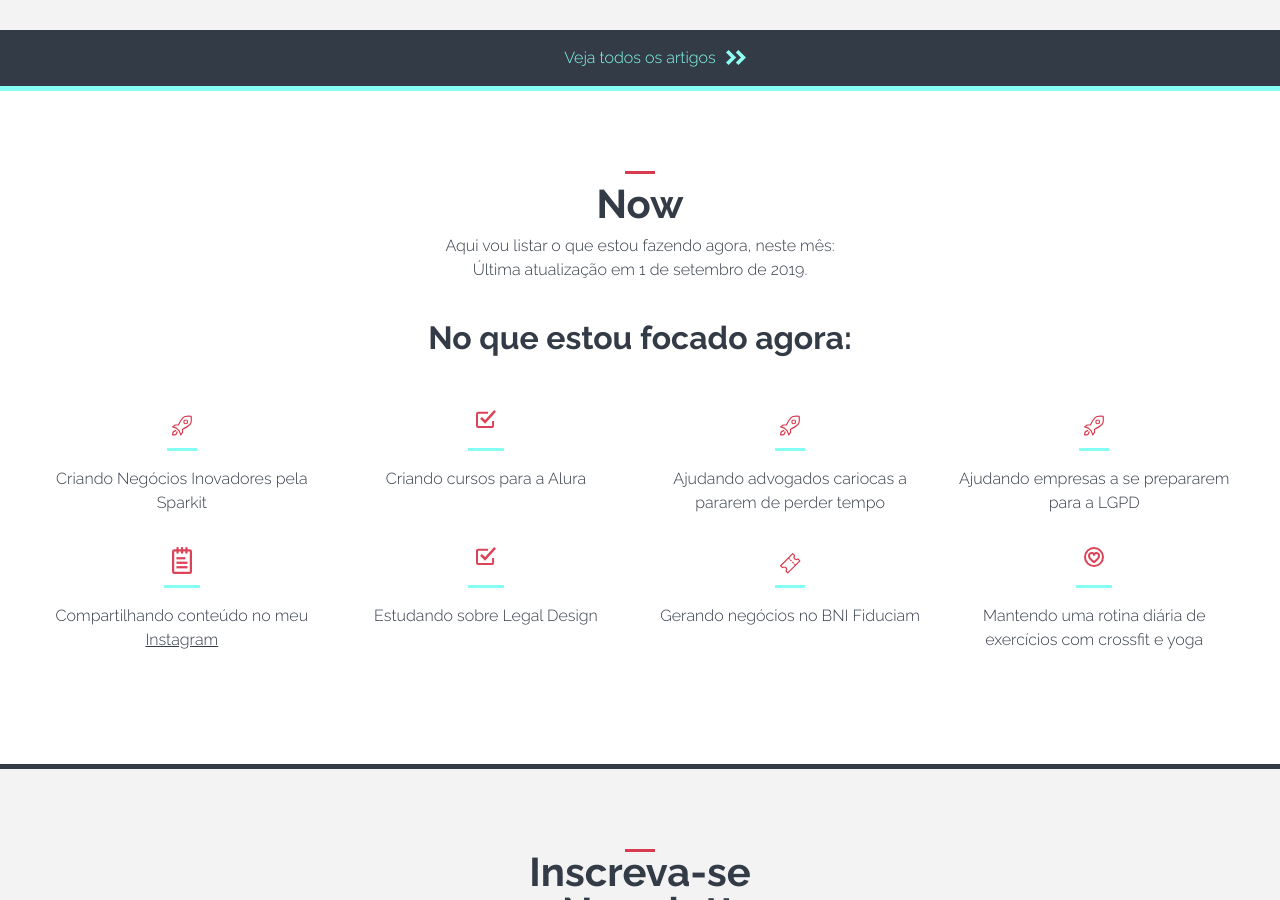
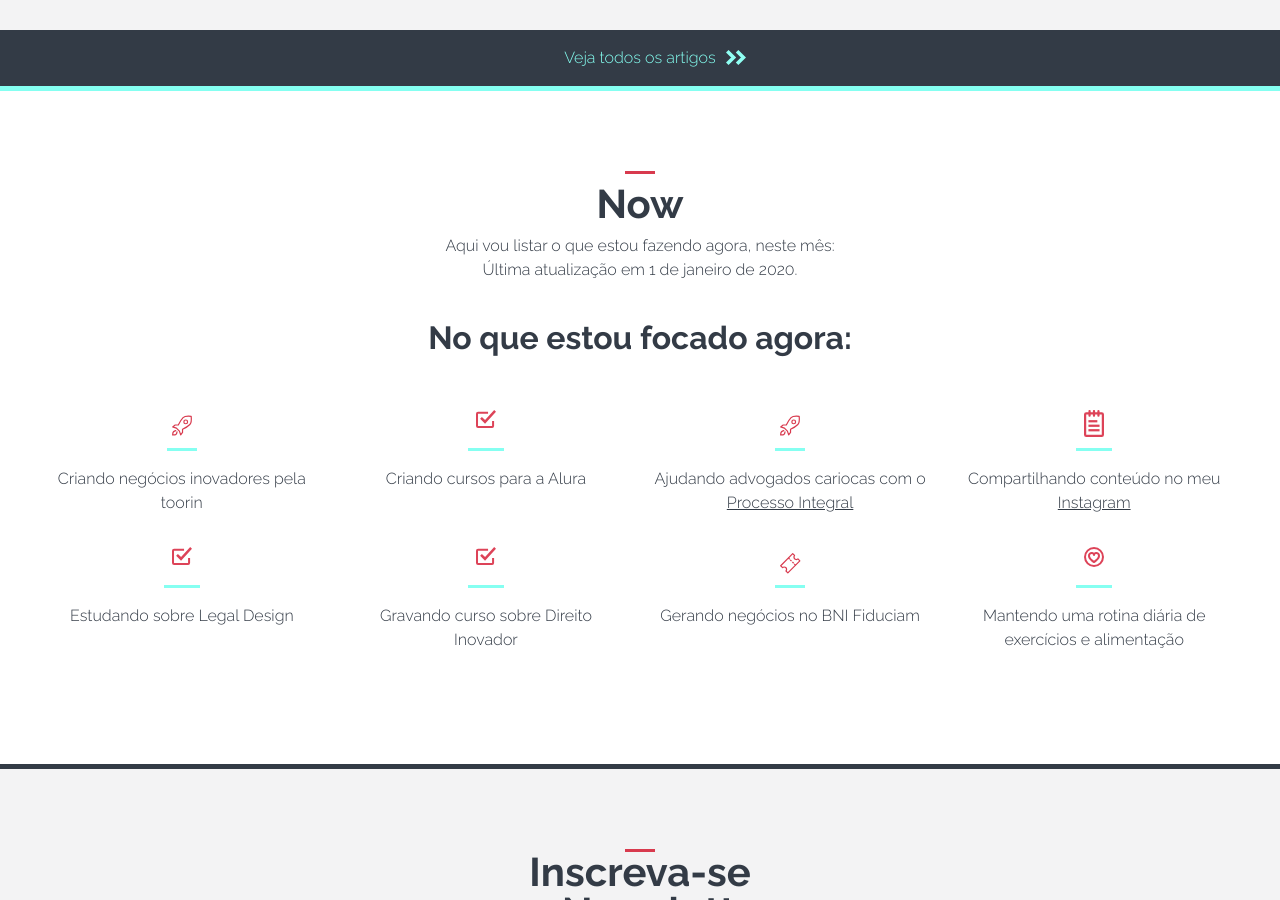
Before and after one commit to pedromarins/pedromarins.github.io, a Jekyll site: the page built from index.html, in a window 1280 px wide and 900 px high, scrolled down 2012 px. Built offline with Jekyll 4.4.1, drawn with Linux system fonts in a browser that asks for light colours; some of the changed text lies outside the part shown.

Commit message:
Update de Janeiro de 2020

```diff
--- a/_data/now.yml
+++ b/_data/now.yml
@@ -1,13 +1,10 @@
-- content: Criando Negócios Inovadores pela Sparkit
+- content: Criando negócios inovadores pela toorin
   type: project
 
 - content: Criando cursos para a Alura
   type: course
 
-- content: Ajudando advogados cariocas a pararem de perder tempo
-  type: project
-
-- content: Ajudando empresas a se prepararem para a LGPD
+- content: Ajudando advogados cariocas com o <a href="http://processointegral.com">Processo Integral</a>
   type: project
 
 - content: Compartilhando conteúdo no meu <a href="http://instagram.com/opedromarins">Instagram</a>
@@ -16,10 +13,13 @@
 - content: Estudando sobre Legal Design
   type: course
 
+- content: Gravando curso sobre Direito Inovador
+  type: course
+
 - content: Gerando negócios no BNI Fiduciam
   type: event
 
-- content: Mantendo uma rotina diária de exercícios com crossfit e yoga
+- content: Mantendo uma rotina diária de exercícios e alimentação
   type: life
 
 # blog
--- a/index.html
+++ b/index.html
@@ -10,7 +10,7 @@ title: Home
 
 <section class="home-about">
 	<h2 class="home-about--title">Oi!</h2>
-	<p class="home-about--texto">Meu nome é <strong>Pedro Marins</strong>. Hoje me classifico como Criador de Negócios Inovadores, tenho 31 anos e moro em Niterói no Rio de Janeiro. Já morei em San Diego, na Califórnia também.</p>
+	<p class="home-about--texto">Meu nome é <strong>Pedro Marins</strong>. Hoje me apresento como Criador de Negócios Inovadores, tenho 32 anos e moro em Niterói no Rio de Janeiro. Já morei em San Diego, na Califórnia também.</p>
 	<a class="home-about--button" href="/about">Saiba mais sobre mim</a>
 </section>
 
@@ -35,7 +35,7 @@ title: Home
 
 <section class="now">
 	<h2 class="now-title">Now</h2>
-	<p class="now-text">Aqui vou listar o que estou fazendo agora, neste mês: <br> Última atualização em 1 de setembro de 2019.</p>
+	<p class="now-text">Aqui vou listar o que estou fazendo agora, neste mês: <br> Última atualização em 1 de janeiro de 2020.</p>
 	<ul class="now-list">
 		<h3 class="now-list--title">No que estou focado agora:</h3>
 		{% for now in site.data.now %}
```
Also changed, not shown: about/index.html (+37 -9 lines).
